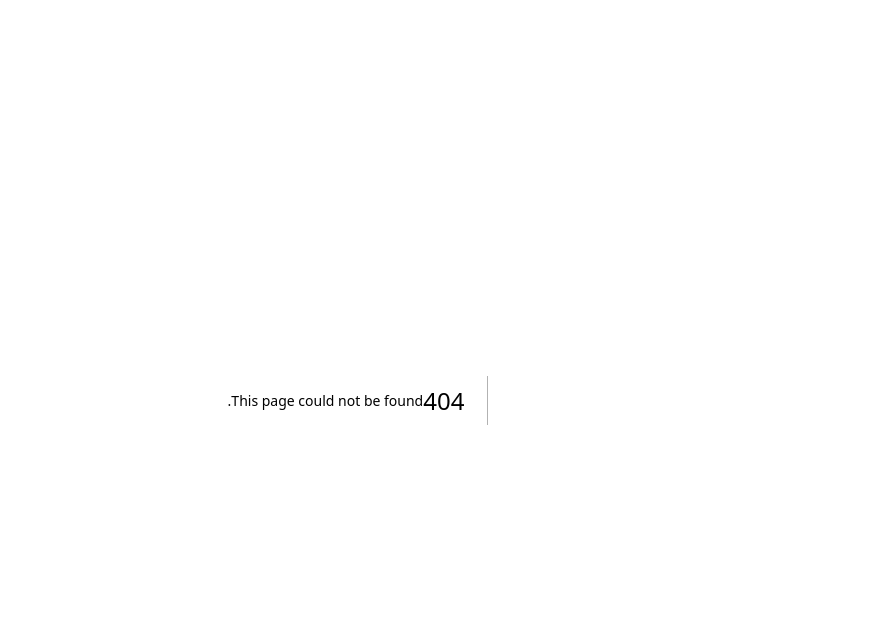
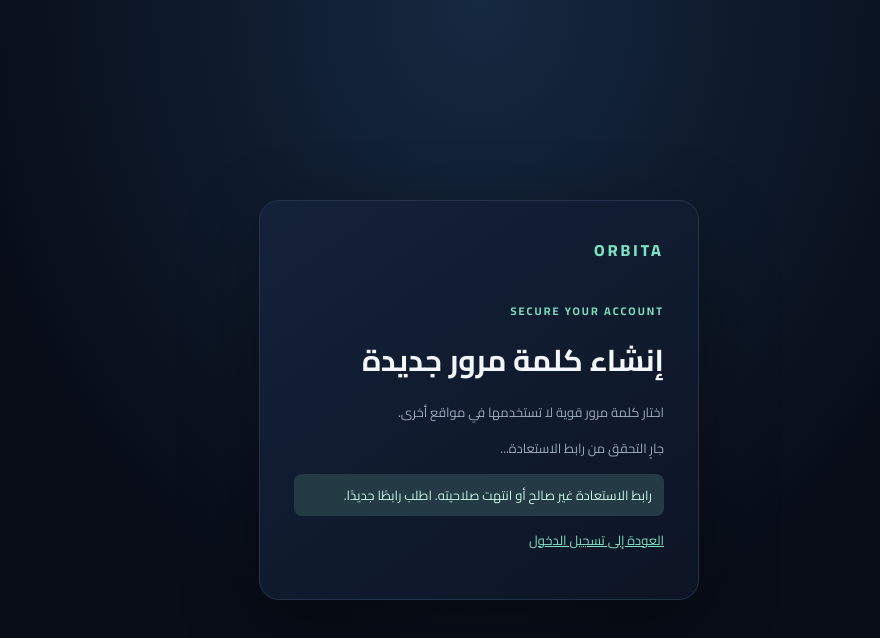
Before and after one commit to seifhaytham275-star/Orbita, a Next.js app: page /reset-password in a window 1280 px wide. Before the commit this address had no page. Shown: the top 638 px of the page, without its empty margins (314-1194 px from the left). Built offline with nearby package versions, Linux system fonts and the light colour scheme; no server answers.

Commit message:
Add page.tsx for account recovery and settings

```diff
--- /dev/null
+++ b/src/app/reset-password/page.tsx
@@ -0,0 +1,60 @@
+"use client";
+
+import { FormEvent, useEffect, useState } from "react";
+import Link from "next/link";
+import { useRouter } from "next/navigation";
+import { createSupabaseBrowserClient } from "@/lib/supabase/client";
+
+export default function ResetPasswordPage() {
+  const router = useRouter();
+  const [ready, setReady] = useState(false);
+  const [password, setPassword] = useState("");
+  const [confirm, setConfirm] = useState("");
+  const [busy, setBusy] = useState(false);
+  const [error, setError] = useState("");
+  const [message, setMessage] = useState("");
+
+  useEffect(() => {
+    let active = true;
+    const supabase = createSupabaseBrowserClient();
+    void supabase.auth.getSession().then(({ data }) => {
+      if (active) {
+        setReady(Boolean(data.session));
+        if (!data.session) setError("رابط الاستعادة غير صالح أو انتهت صلاحيته. اطلب رابطًا جديدًا.");
+      }
+    });
+    return () => { active = false; };
+  }, []);
+
+  async function submit(event: FormEvent<HTMLFormElement>) {
+    event.preventDefault(); setError(""); setMessage("");
+    if (password.length < 12) { setError("استخدم كلمة مرور من 12 حرفًا على الأقل."); return; }
+    if (password !== confirm) { setError("كلمتا المرور غير متطابقتين."); return; }
+    setBusy(true);
+    try {
+      const supabase = createSupabaseBrowserClient();
+      const { error: updateError } = await supabase.auth.updateUser({ password });
+      if (updateError) throw updateError;
+      setMessage("تم تغيير كلمة المرور بنجاح. يمكنك الآن تسجيل الدخول.");
+      await supabase.auth.signOut();
+      window.setTimeout(() => router.replace("/login"), 1200);
+    } catch {
+      setError("تعذر تغيير كلمة المرور. اطلب رابط استعادة جديدًا وحاول مرة أخرى.");
+    } finally { setBusy(false); }
+  }
+
+  return <main className="auth-shell"><section className="auth-card auth-card-modern">
+    <Link href="/" className="auth-brand">ORBITA</Link>
+    <p className="eyebrow">SECURE YOUR ACCOUNT</p>
+    <h1>إنشاء كلمة مرور جديدة</h1>
+    <p className="auth-muted">اختار كلمة مرور قوية لا تستخدمها في مواقع أخرى.</p>
+    {ready ? <form onSubmit={submit} className="auth-form">
+      <label>كلمة المرور الجديدة<input type="password" value={password} onChange={e=>setPassword(e.target.value)} autoComplete="new-password" minLength={12} required /></label>
+      <label>تأكيد كلمة المرور<input type="password" value={confirm} onChange={e=>setConfirm(e.target.value)} autoComplete="new-password" minLength={12} required /></label>
+      <button type="submit" disabled={busy}>{busy ? "جارٍ حفظ كلمة المرور..." : "حفظ كلمة المرور الجديدة"}</button>
+    </form> : <p className="auth-muted">جارٍ التحقق من رابط الاستعادة...</p>}
+    {message && <p className="notice" role="status">{message}</p>}
+    {error && <p className="notice notice-error" role="alert">{error}</p>}
+    <p className="auth-muted"><Link href="/login">العودة إلى تسجيل الدخول</Link></p>
+  </section></main>;
+}
```
